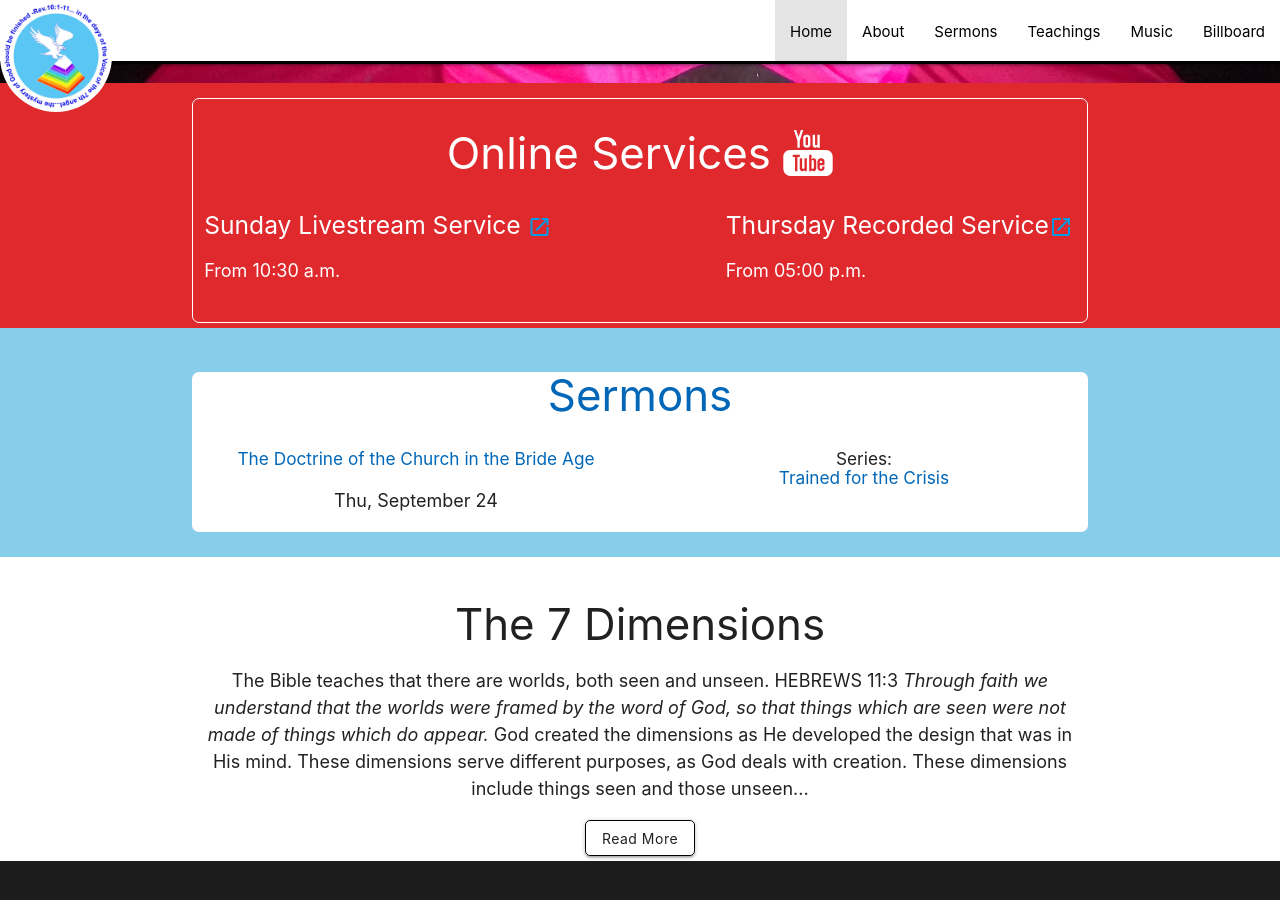
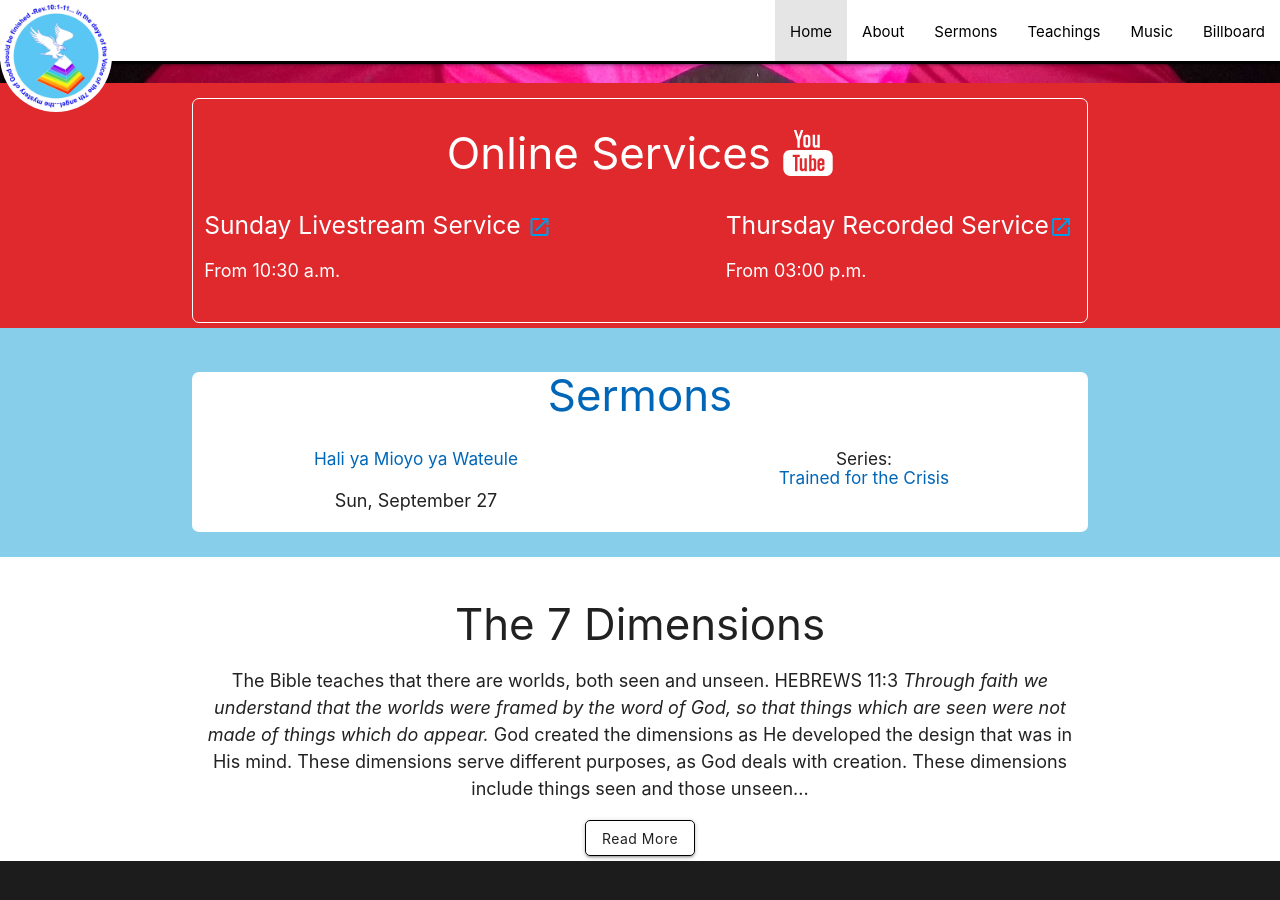
Before and after one commit to njorogetimk/cmt-redisigned, a Jekyll site: the page built from index.html, in a window 1280 px wide and 900 px high, scrolled down 390 px. Built offline with Jekyll 4.4.1, drawn with Linux system fonts in a browser that asks for light colours.

Commit message:
Update to sep 27 pre-service

```diff
--- a/billboard/index.html
+++ b/billboard/index.html
@@ -45,7 +45,7 @@
             ><i class="material-icons">open_in_new</i></a
           >
         </h5>
-        <p>From 05:00 p.m.</p>
+        <p>From 03:00 p.m.</p>
       </div>
     </div>
   </div>
--- a/index.html
+++ b/index.html
@@ -53,7 +53,7 @@
             ><i class="material-icons">open_in_new</i></a
           >
         </h5>
-        <p>From 05:00 p.m.</p>
+        <p>From 03:00 p.m.</p>
       </div>
     </div>
   </div>
@@ -66,12 +66,12 @@
       <div class="col s12 m6">
         <h6 class="center">
           <a
-            href="sermons/2020/thursday/20-09-24_The_Doctrine_of_the_Church_in_the_Bride_Age.html"
+            href="sermons/2020/sunday/20-09-27_Hali_ya_Mioyo_ya_Wateule.html"
             class="dark-link"
-            >The Doctrine of the Church in the Bride Age</a
+            >Hali ya Mioyo ya Wateule</a
           >
         </h6>
-        <p class="center">{{"September 24 20" | date: "%a, %B %d"}}</p>
+        <p class="center">{{"September 27 20" | date: "%a, %B %d"}}</p>
       </div>
 
       <div class="col s12 m6">
```
Also changed, not shown: sermons/2020/sunday/20-09-27_Hali_ya_Mioyo_ya_Wateule.html (added, +16 -0 lines), sermons/2020/thursday/20-09-24_The_Doctrine_of_the_Church_in_the_Bride_Age.html (+17 -0 lines).
